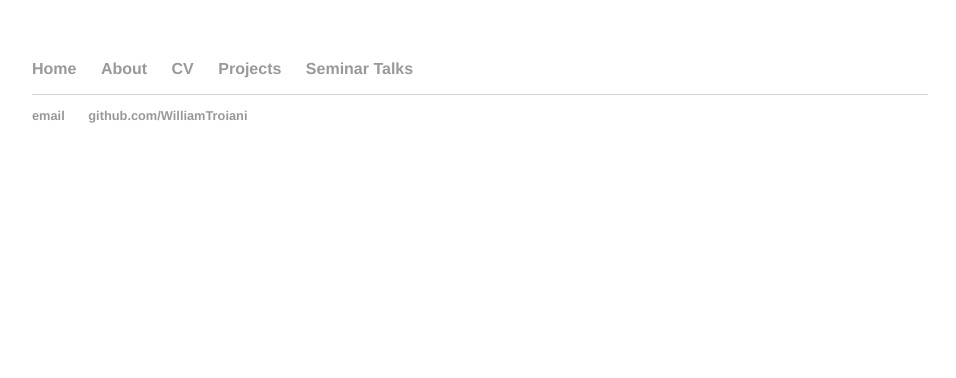
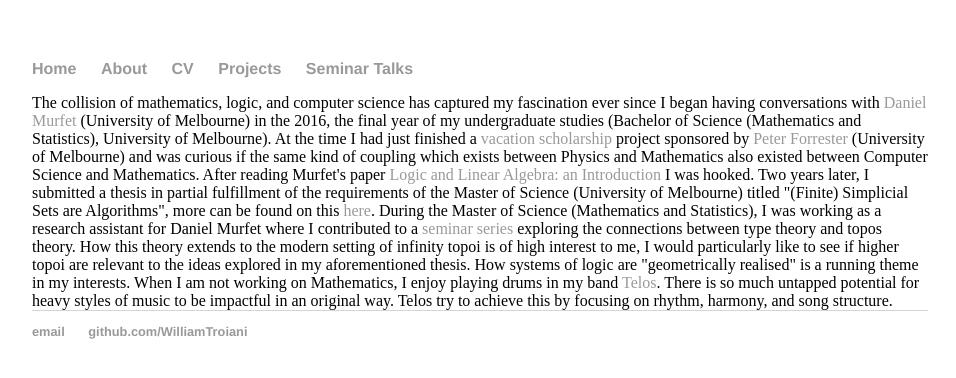
Before and after one commit to WilliamTroiani/WilliamTroiani.github.io, a Jekyll site: the page built from about.html, in a window 1280 px wide. Shown: the top 378 px of the page, without its empty margins (160-1116 px from the left). Built offline with Jekyll 4.4.1, drawn with Linux system fonts in a browser that asks for light colours.

Commit message:
Update about.html

```diff
--- a/about.html
+++ b/about.html
@@ -2,3 +2,13 @@
 layout: default
 title: About
 ---
+
+The collision of mathematics, logic, and computer science has captured my fascination ever since I began having conversations with <a href = "http://www.therisingsea.org/">Daniel Murfet</a> (University of Melbourne) in the 2016, the final year of my undergraduate studies (Bachelor of Science (Mathematics and Statistics), University of Melbourne).
+
+At the time I had just finished a <a href = "https://ms.unimelb.edu.au/engage/vacation-scholarships">vacation scholarship</a> project sponsored by <a href = "https://researchers.ms.unimelb.edu.au/~pjforr@unimelb/">Peter Forrester</a> (University of Melbourne) and was curious if the same kind of coupling which exists between Physics and Mathematics also existed between Computer Science and Mathematics.
+
+After reading Murfet's paper <a href = "https://arxiv.org/abs/1407.2650">Logic and Linear Algebra: an Introduction</a> I was hooked. Two years later, I submitted a thesis in partial fulfillment of the requirements of the Master of Science (University of Melbourne) titled "(Finite) Simplicial Sets are Algorithms", more can be found on this <a href = "https://williamtroiani.github.io/2019/06/01/Will-Troiani-Finite-Simplicial-Sets.html">here</a>.
+
+During the Master of Science (Mathematics and Statistics), I was working as a research assistant for Daniel Murfet where I contributed to a <a href = "http://www.therisingsea.org/post/seminar-ch/">seminar series</a> exploring the connections between type theory and topos theory. How this theory extends to the modern setting of infinity topoi is of high interest to me, I would particularly like to see if higher topoi are relevant to the ideas explored in my aforementioned thesis. How systems of logic are "geometrically realised" is a running theme in my interests.
+
+When I am not working on Mathematics, I enjoy playing drums in my band <a href = "https://www.youtube.com/watch?v=43HZqzlBEGQ">Telos</a>. There is so much untapped potential for heavy styles of music to be impactful in an original way. Telos try to achieve this by focusing on rhythm, harmony, and song structure.
```
